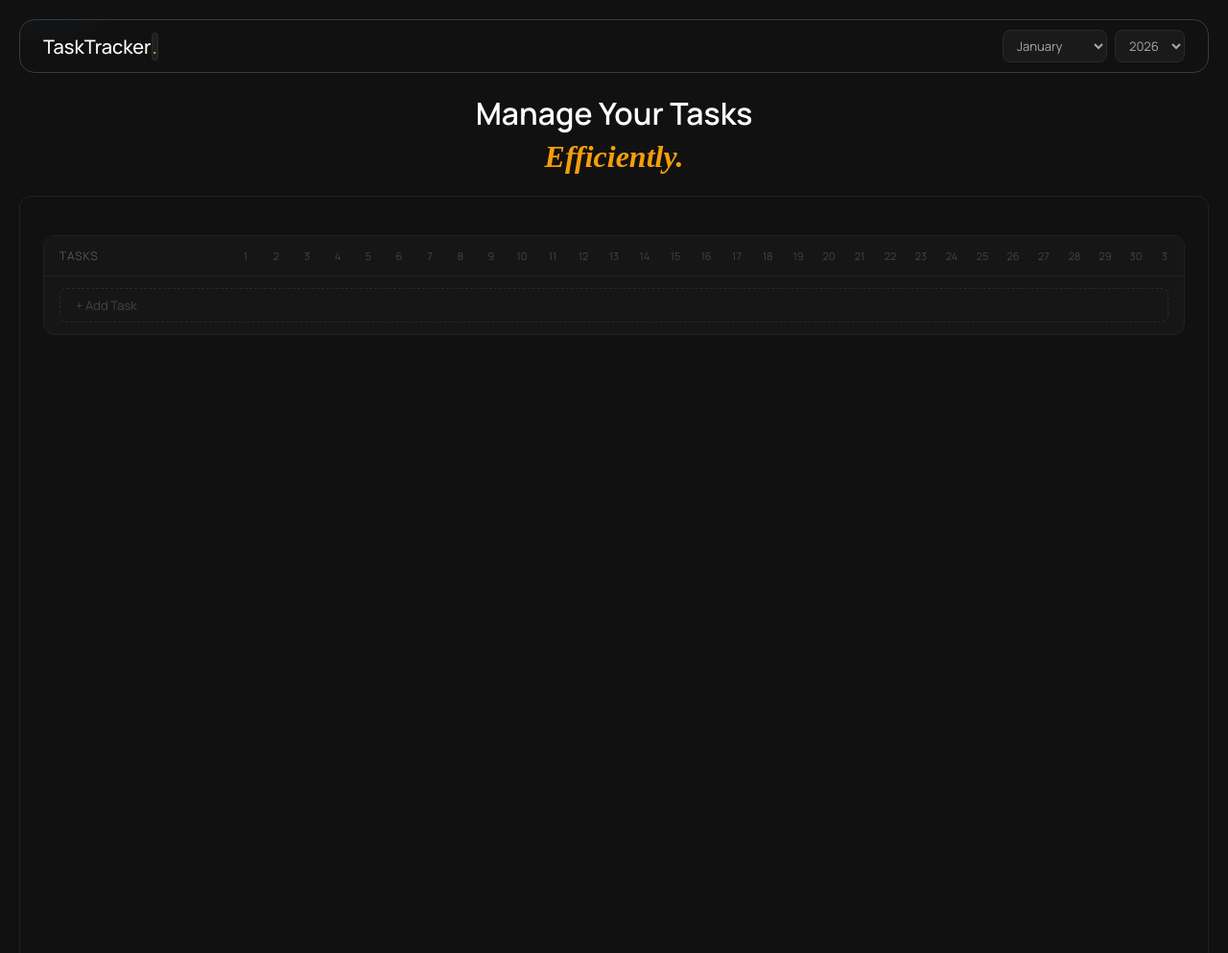
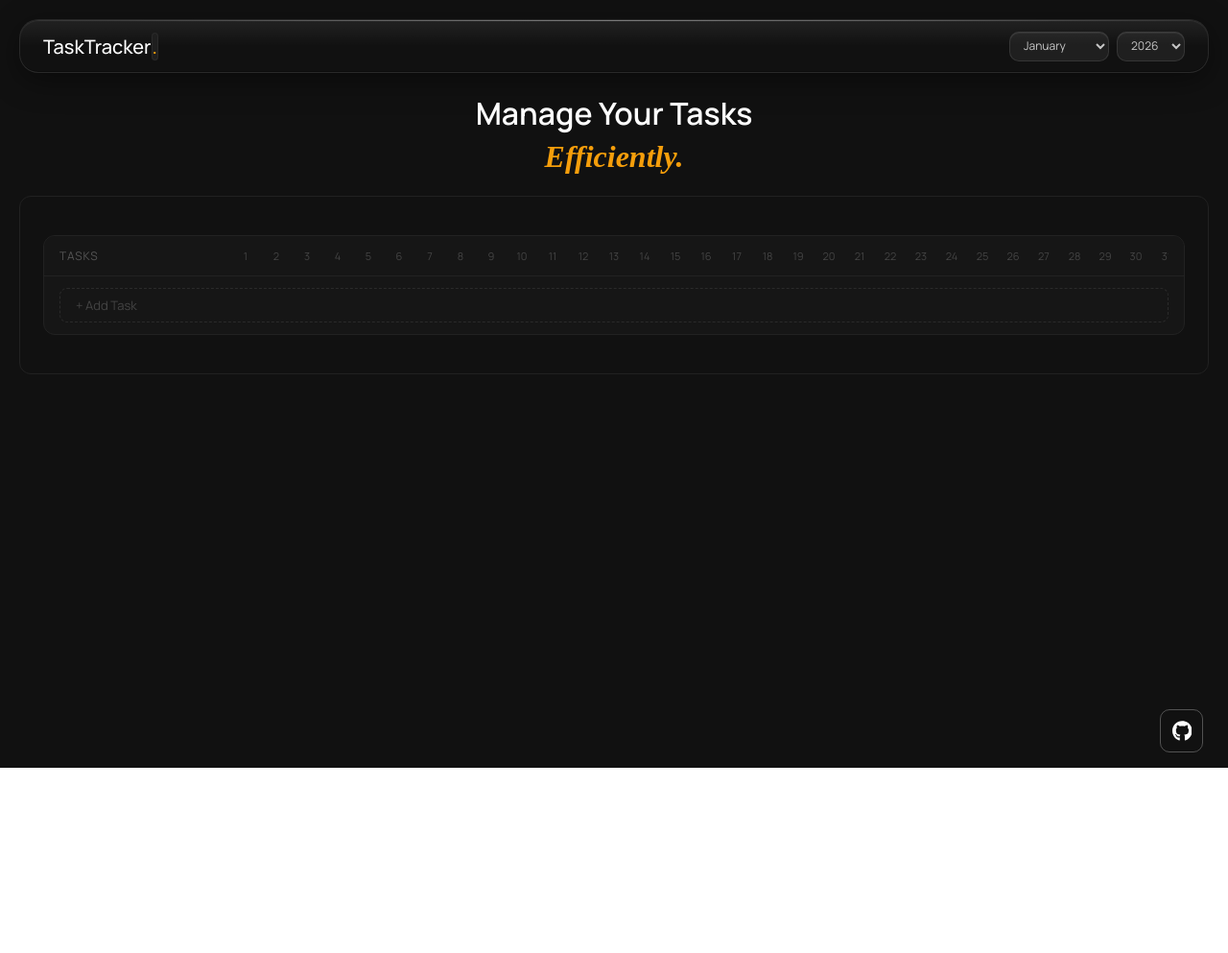
Before and after one commit to senorhitesh/TaskTraker, a website built with Vite: page TaskTracker/index.html in a window 1280 px wide. Shown: the top 993 px of the page at 96% size. After the commit the page ends 800 px from the top, so only its background shows below. Built offline with nearby package versions, Linux system fonts and the light colour scheme.

Commit message:
github btn addd

```diff
--- a/TaskTracker/index.html
+++ b/TaskTracker/index.html
@@ -15,9 +15,19 @@
   </head>
   <body>
     <div id="app" class="bg-amber-900">
+      <button class="Btn">
+        <span class="svgContainer">
+          <svg fill="white" viewBox="0 0 496 512" height="1.6em">
+            <path
+              d="M165.9 397.4c0 2-2.3 3.6-5.2 3.6-3.3.3-5.6-1.3-5.6-3.6 0-2 2.3-3.6 5.2-3.6 3-.3 5.6 1.3 5.6 3.6zm-31.1-4.5c-.7 2 1.3 4.3 4.3 4.9 2.6 1 5.6 0 6.2-2s-1.3-4.3-4.3-5.2c-2.6-.7-5.5.3-6.2 2.3zm44.2-1.7c-2.9.7-4.9 2.6-4.6 4.9.3 2 2.9 3.3 5.9 2.6 2.9-.7 4.9-2.6 4.6-4.6-.3-1.9-3-3.2-5.9-2.9zM244.8 8C106.1 8 0 113.3 0 252c0 110.9 69.8 205.8 169.5 239.2 12.8 2.3 17.3-5.6 17.3-12.1 0-6.2-.3-40.4-.3-61.4 0 0-70 15-84.7-29.8 0 0-11.4-29.1-27.8-36.6 0 0-22.9-15.7 1.6-15.4 0 0 24.9 2 38.6 25.8 21.9 38.6 58.6 27.5 72.9 20.9 2.3-16 8.8-27.1 16-33.7-55.9-6.2-112.3-14.3-112.3-110.5 0-27.5 7.6-41.3 23.6-58.9-2.6-6.5-11.1-33.3 2.6-67.9 20.9-6.5 69 27 69 27 20-5.6 41.5-8.5 62.8-8.5s42.8 2.9 62.8 8.5c0 0 48.1-33.6 69-27 13.7 34.7 5.2 61.4 2.6 67.9 16 17.7 25.8 31.5 25.8 58.9 0 96.5-58.9 104.2-114.8 110.5 9.2 7.9 17 22.9 17 46.4 0 33.7-.3 75.4-.3 83.6 0 6.5 4.6 14.4 17.3 12.1C428.2 457.8 496 362.9 496 252 496 113.3 383.5 8 244.8 8zM97.2 352.9c-1.3 1-1 3.3.7 5.2 1.6 1.6 3.9 2.3 5.2 1 1.3-1 1-3.3-.7-5.2-1.6-1.6-3.9-2.3-5.2-1zm-10.8-8.1c-.7 1.3.3 2.9 2.3 3.9 1.6 1 3.6.7 4.3-.7.7-1.3-.3-2.9-2.3-3.9-2-.6-3.6-.3-4.3.7zm32.4 35.6c-1.6 1.3-1 4.3 1.3 6.2 2.3 2.3 5.2 2.6 6.5 1 1.3-1.3.7-4.3-1.3-6.2-2.2-2.3-5.2-2.6-6.5-1zm-11.4-14.7c-1.6 1-1.6 3.6 0 5.9 1.6 2.3 4.3 3.3 5.6 2.3 1.6-1.3 1.6-3.9 0-6.2-1.4-2.3-4-3.3-5.6-2z"
+            ></path>
+          </svg>
+        </span>
+        <span class="BG"></span>
+      </button>
       <div id="page1" class="max-w-6xl mx-auto">
         <div id="navbar">
-          <div id="navbar-glow"></div>
+          <!-- <div id="navbar-glow"></div> -->
           <p>TaskTracker<span class="dot">.</span></p>
           <div class="date-controls">
             <select id="month">
--- a/TaskTracker/src/output.css
+++ b/TaskTracker/src/output.css
@@ -8,6 +8,8 @@
 #app {
   background-color: #111;
   color: white;
+  height: 100vh;
+  position: relative;
 }
 
 #page1 {
@@ -21,12 +23,59 @@
   display: flex;
   align-items: center;
   justify-content: space-between;
-  background: #1b1b1b;
-  padding: 0 24px;
-  height: 56px;
-  border: 0.2px solid #3a3a3a;
-  border-radius: 16px;
+  padding: 0 20px;
+  height: 52px;
+  border-radius: 20px;
+  position: relative;
   overflow: hidden;
+
+  /* Liquid glass core */
+  background: rgba(255, 255, 255, 0.04);
+  border: 1px solid rgba(255, 255, 255, 0.1);
+  backdrop-filter: blur(24px) saturate(180%);
+  -webkit-backdrop-filter: blur(24px) saturate(180%);
+
+  /* Depth shadow */
+  box-shadow:
+    0 8px 32px rgba(0, 0, 0, 0.4),
+    0 1px 0 rgba(255, 255, 255, 0.08) inset,
+    /* top highlight */ 0 -1px 0 rgba(0, 0, 0, 0.3) inset; /* bottom depth */
+}
+
+/* Top shine strip */
+#navbar::before {
+  content: "";
+  position: absolute;
+  top: 0;
+  left: 0;
+  right: 0;
+  height: 50%;
+  background: linear-gradient(
+    180deg,
+    rgba(255, 255, 255, 0.07) 0%,
+    transparent 100%
+  );
+  border-radius: 20px 20px 0 0;
+  pointer-events: none;
+}
+
+/* Top edge highlight */
+#navbar::after {
+  content: "";
+  position: absolute;
+  top: 0;
+  left: 12px;
+  right: 12px;
+  height: 1px;
+  background: linear-gradient(
+    90deg,
+    transparent,
+    rgba(255, 255, 255, 0.2),
+    rgba(255, 255, 255, 0.35),
+    rgba(255, 255, 255, 0.2),
+    transparent
+  );
+  pointer-events: none;
 }
 
 .dot {
@@ -123,7 +172,25 @@
     top 0.08s ease-out;
   z-index: 0;
 }
+#navbar select {
+  background: rgba(255, 255, 255, 0.06);
+  color: rgba(255, 255, 255, 0.75);
+  border: 1px solid rgba(255, 255, 255, 0.1);
+  border-radius: 10px;
+  padding: 5px 10px;
+  font-size: 12px;
+  outline: none;
+  cursor: pointer;
+  box-shadow: 0 1px 0 rgba(255, 255, 255, 0.06) inset;
+  transition:
+    background 0.2s,
+    border-color 0.2s;
+}
 
+#navbar select:hover {
+  background: rgba(255, 255, 255, 0.1);
+  border-color: rgba(255, 255, 255, 0.18);
+}
 #mainText {
   margin-top: 20px;
   text-align: center;
@@ -138,13 +205,12 @@
 
 #hero {
   margin-top: 20px;
-  height: 100vh;
   border: 1px solid #212121;
   border-radius: 12px;
 }
 #hero {
   padding: 40px 24px;
-  min-height: calc(100vh - 56px);
+  min-height: calc(100% - 56px);
   background: #111;
 }
 
@@ -304,3 +370,57 @@
   border-color: #f59e0b55;
   color: #f59e0b;
 }
+
+/* From Uiverse.io by vinodjangid07 */
+.Btn {
+  width: 45px;
+  height: 45px;
+  display: flex;
+  align-items: center;
+  justify-content: center;
+  border: none;
+  background-color: transparent;
+  position: absolute;
+  /* overflow: hidden; */
+  border-radius: 7px;
+  cursor: pointer;
+  transition: all 0.3s;
+  bottom: 2%;
+  right: 2%;
+}
+
+.svgContainer {
+  width: 100%;
+  height: 100%;
+  display: flex;
+  align-items: center;
+  justify-content: center;
+  background-color: transparent;
+  backdrop-filter: blur(0px);
+  letter-spacing: 0.8px;
+  border-radius: 10px;
+  transition: all 0.3s;
+  border: 1px solid rgba(156, 156, 156, 0.466);
+}
+
+.BG {
+  position: absolute;
+  content: "";
+  width: 100%;
+  height: 100%;
+  background: #181818;
+  z-index: -1;
+  border-radius: 10px;
+  pointer-events: none;
+  transition: all 0.3s;
+}
+
+.Btn:hover .BG {
+  transform: rotate(35deg);
+  transform-origin: bottom;
+}
+
+.Btn:hover .svgContainer {
+  background-color: rgba(156, 156, 156, 0.466);
+  backdrop-filter: blur(4px);
+}
```
